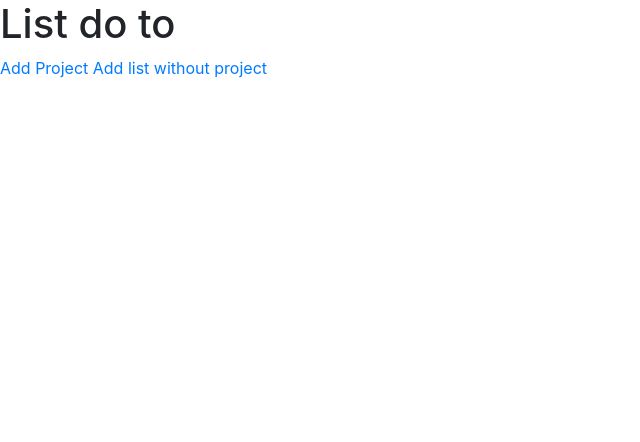
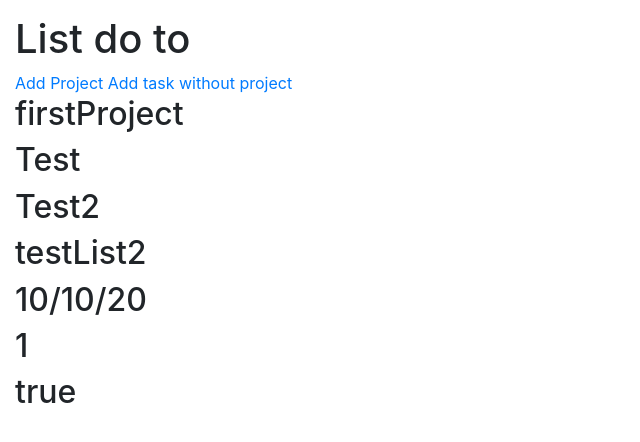
Before and after one commit to phalado/todo-list, a website built with webpack: page dist/index.html in a window 1280 px wide. Shown: the whole page, without its empty margins (0-640 px from the left). Built offline with nearby package versions, Linux system fonts and the light colour scheme.

Commit message:
add the display functions and the add task wthout project

```diff
--- a/src/index.js
+++ b/src/index.js
@@ -1,36 +1,115 @@
 import { Project, allProjects, addProject } from './projects';
 import { List, addList } from './list';
+
+const allProjs = allProjects();
 
 function openProjectModel() {
   document.getElementById('projectModel').style.display = 'grid';
 }
 
-function init() {
-  const allProjs = allProjects();
-  const firstProject = addProject('firstProject',
-                                  false,
-                                  [],
-                                  allProjs);
+function closeProjectModel() {
+  document.getElementById('projectModel').style.display = 'none';
+}
 
-  document.getElementById('addProject').addEventListener('click', openProjectModel);
-  document.getElementById('submitProject').addEventListener('click', getProjectsData);
+function opentaskModel() {
+  document.getElementById('taskModel').style.display = 'grid';
+}
 
-  return allProjs;
+function closetaskModel() {
+  document.getElementById('taskModel').style.display = 'none';
+}
+
+
+function displayProject() {
+  const div = document.getElementById('displayProject');
+
+  //console.log(allProjs.getProjs().length);
+
+  for (let i = 0; i < allProjs.getProjs().length; i += 1) {
+    const h2 = document.createElement('h2');
+    h2.innerHTML = allProjs.getProjs()[i].title;
+    div.appendChild(h2);
+  }
+}
+
+function displaytaskW() {
+  const div = document.getElementById('taskWProject');
+
+  console.log(allProjs.getProjs()[0]);
+
+  for (let i = 1; i < allProjs.getProjs()[0].list.length; i += 1) {
+    const title = document.createElement('h2');
+    title.innerHTML = allProjs.getProjs()[0].list[i].title;
+    div.appendChild(title);
+
+    const desc = document.createElement('h2');
+    desc.innerHTML = allProjs.getProjs()[0].list[i].desc;
+    div.appendChild(desc);
+
+
+    const dueDate = document.createElement('h2');
+    desc.innerHTML = allProjs.getProjs()[0].list[i].dueDate;
+    div.appendChild(dueDate);
+
+    const priority = document.createElement('h2');
+    priority.innerHTML = allProjs.getProjs()[0].list[i].priority;
+    div.appendChild(priority);
+
+    const status = document.createElement('h2');
+    status.innerHTML = allProjs.getProjs()[0].list[i].status;
+    div.appendChild(status);
+  }
 }
 
 function getProjectsData() {
   const allProjs = allProjects();
   console.log(allProjs.getProjs());
-  const title = document.getElementById('title').value;
-  addProject(title, false, [], allProjs);
+  const title = document.getElementById('titleProject').value;
+  if (title !== '') {
+    addProject(title, false, [], allProjs);
+    closeProjectModel();
+  }
+  displayProject();
+  console.log(allProjs.getProjs());
+}
+
+function getTaskData() {
+  console.log(allProjs.getProjs());
+  const title = document.getElementById('titleTask').value;
+  const desc = document.getElementById('descriptionTask').value;
+  const dueDate = document.getElementById('dataTask').value;
+  const priority = document.getElementById('priorityTask').value;
+
+  if (title !== '' || desc !== '' || dueDate !== '' || priority !== '') {
+    allProjs.getProjs()[0].list.push(addList(title, desc, dueDate, priority, false));
+    closetaskModel();
+  }
+  displaytaskW();
+  console.log(allProjs.getProjs());
+}
+
+
+function init() {
+
+  addProject('firstProject', false, [], allProjs);
+
+  document.getElementById('addProject').addEventListener('click', openProjectModel);
+  document.getElementById('addListNoProj').addEventListener('click', opentaskModel);
+
+  document.getElementById('submitProject').addEventListener('click', getProjectsData);
+  document.getElementById('submitTask').addEventListener('click', getTaskData);
+  return allProjs;
 }
 
 function testAddProj() {
-  let allProjs = init();
+  const allProjs = init();
   const test = addProject('Test', false, addList('testList', 'desc', '10/10/20', 1, false), allProjs);
-  const test2 = addProject('Test2', true, addList('testList', 'desc', '10/10/20', 1, true), allProjs);
+  addProject('Test2', true, addList('testList', 'desc', '10/10/20', 1, true), allProjs);
   test.list.push(addList('testList2', 'desc2', '10/10/20', 1, true));
+  allProjs.getProjs()[0].list.push(addList('testList2', 'desc2', '10/10/20', 1, true));
   // console.log(test);
+  displayProject();
+  displaytaskW();
   console.log(allProjs.getProjs());
 }
 
--- a/src/list.js
+++ b/src/list.js
@@ -12,7 +12,7 @@ function addList(title, desc, dueDate, priority, status) {
     desc,
     dueDate,
     priority,
-    status
+    status,
   );
   return list;
 }
--- a/src/projects.js
+++ b/src/projects.js
@@ -12,9 +12,7 @@ const allProjects = () => {
     allProjs.push(Project);
   };
 
-  const getProjs = () => {
-    return allProjs;
-  };
+  const getProjs = () => allProjs;
 
   return { allProjs, addProj, getProjs };
 };
@@ -23,10 +21,12 @@ function addProject(title, status, list, allProjs = this.allProjs) {
   const project = new Project(
     title,
     status,
-    list
+    list,
   );
   allProjs.addProj(project);
   return project;
 }
 
+
+
 export { Project, allProjects, addProject };
```
Also changed, not shown: dist/css/style.css, dist/index.html, dist/main.js.
